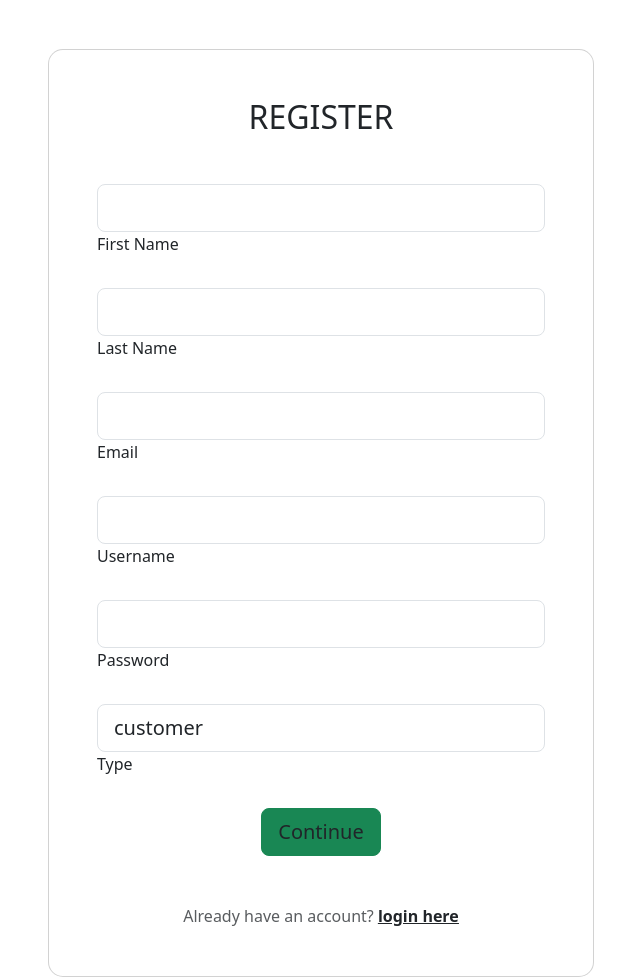
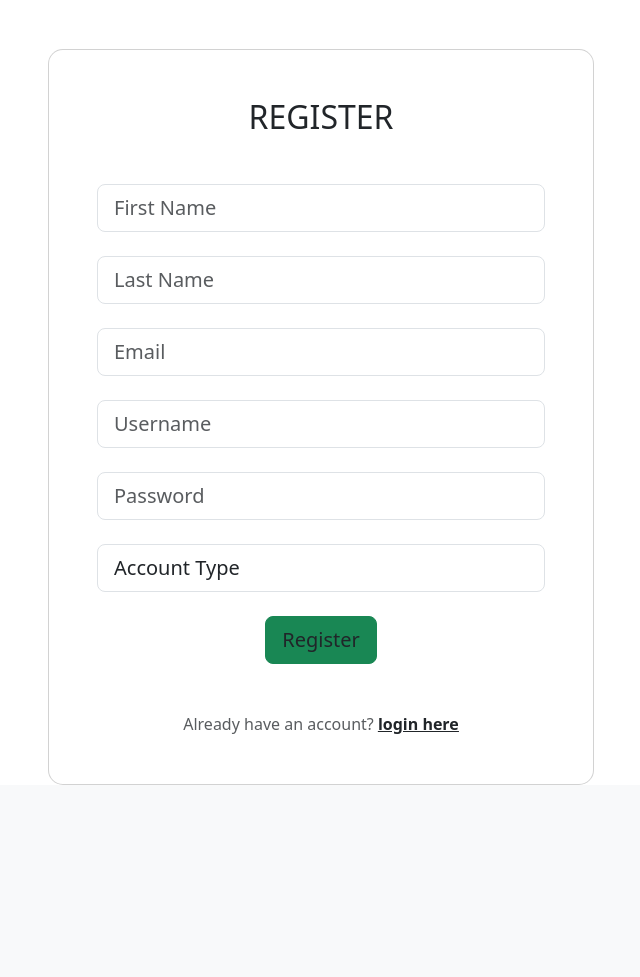
Before and after one commit to DogmaIAmGod/CSET180Final, a Flask app: page /accounts/register in a window 1280 px wide. Shown: the part 207-1184 px from the top of the page, without its empty margins (319-959 px from the left). After the commit the page ends 992 px from the top, so only its background shows below. Run offline with Flask 3, Linux system fonts and the light colour scheme.

Commit message:
Changing Tanner's site

```diff
--- a/Tanner/templates/register_page.html
+++ b/Tanner/templates/register_page.html
@@ -12,43 +12,44 @@
             <form>
 
               <div class="form-outline mb-4">
-                <input type="text" id="form3Example2cg" class="form-control form-control-lg" />
-                <label class="form-label" for="form3Example1cg">First Name</label>
+                <input type="text" id="form3Example2cg" class="form-control form-control-lg" placeholder="First Name" />
+<!--                <label class="form-label" for="form3Example1cg">First Name</label>-->
               </div>
 
               <div class="form-outline mb-4">
-                <input type="text" id="form3Example3cg" class="form-control form-control-lg" />
-                <label class="form-label" for="form3Example1cg">Last Name</label>
+                <input type="text" id="form3Example3cg" class="form-control form-control-lg" placeholder="Last Name" />
+<!--                <label class="form-label" for="form3Example1cg">Last Name</label>-->
               </div>
 
               <div class="form-outline mb-4">
-                <input type="text" id="form3Example5cg" class="form-control form-control-lg" />
-                <label class="form-label" for="form3Example1cg">Email</label>
+                <input type="text" id="form3Example5cg" class="form-control form-control-lg" placeholder="Email" />
+<!--                <label class="form-label" for="form3Example1cg">Email</label>-->
               </div>
 
               <div class="form-outline mb-4">
-                <input type="text" id="form3Example1cg" class="form-control form-control-lg" />
-                <label class="form-label" for="form3Example1cg">Username</label>
+                <input type="text" id="form3Example1cg" class="form-control form-control-lg" placeholder="Username" />
+<!--                <label class="form-label" for="form3Example1cg">Username</label>-->
               </div>
 
 
               <div class="form-outline mb-4">
-                <input type="password" id="form3Example4cg" class="form-control form-control-lg" />
-                <label class="form-label" for="form3Example4cg">Password</label>
+                <input type="password" id="form3Example4cg" class="form-control form-control-lg" placeholder="Password" />
+<!--                <label class="form-label" for="form3Example4cg">Password</label>-->
               </div>
 
               <div class="form-outline mb-4">
                 <select name="type" class="input-field form-control form-control-lg" id="form3Example6cg">
-                  <option value="customer">customer</option>
-                  <option value="admin">admin</option>
-                  <option value="vendor">vendor</option>
+                  <option value="" disabled selected>Account Type</option>
+                  <option value="customer">Customer</option>
+                  <option value="admin">Admin</option>
+                  <option value="vendor">Vendor</option>
                 </select>
-                <label class="form-label" for="form3Example1cg">Type</label>
+<!--                <label class="form-label" for="form3Example1cg">Type</label>-->
               </div>
 
               <div class="d-flex justify-content-center">
                 <button type="button"
-                  class="btn btn-success btn-block btn-lg gradient-custom-4 text-body">Continue</button>
+                  class="btn btn-success btn-block btn-lg gradient-custom-4 text-body">Register</button>
               </div>
 
               <p class="text-center text-muted mt-5 mb-0">Already have an account? <a href="/accounts/login"
```
